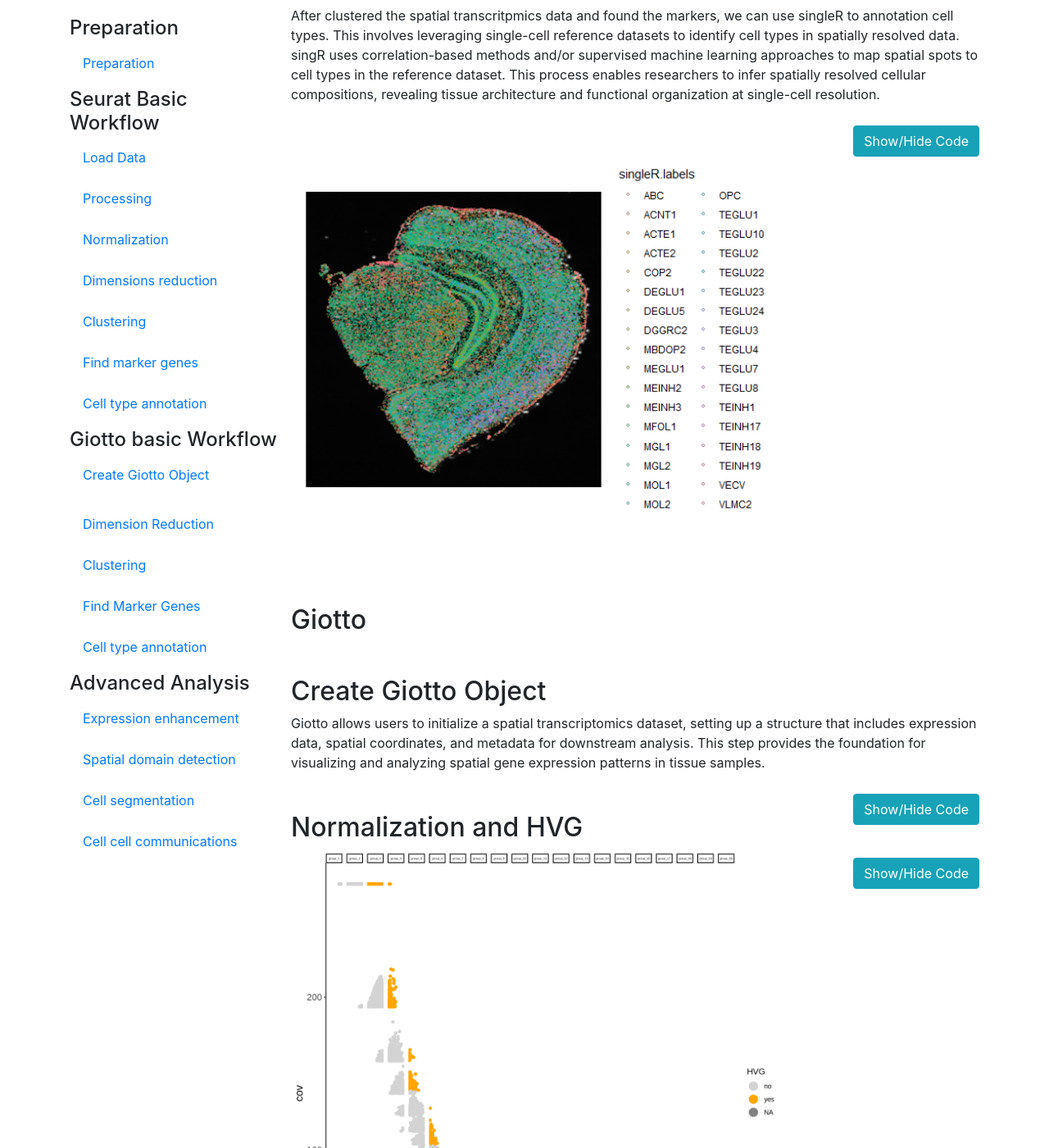
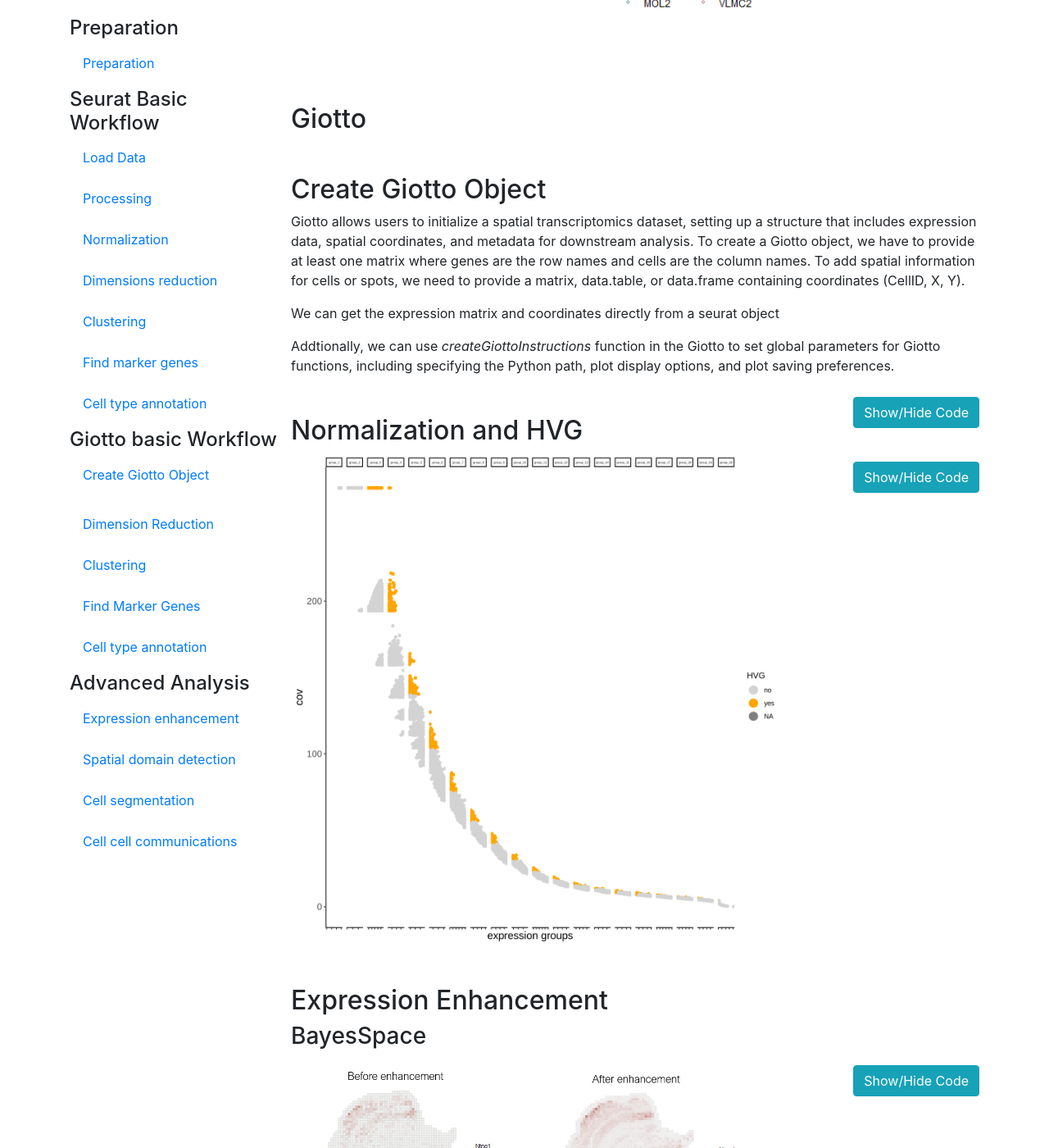
Before and after one commit to STOmicsUS/StereoWorkflow.github.io, a Jekyll site: the page index.html, which Jekyll copies as it is, in a window 1280 px wide and 1400 px high, scrolled down 7510 px. Shown: the whole window at 82% size. Built offline with Jekyll 4.4.1, drawn with Linux system fonts in a browser that asks for light colours; nearby versions of some CDN libraries; some of the changed text lies outside the part shown.

Commit message:
Add files via upload

```diff
--- a/index.html
+++ b/index.html
@@ -414,40 +414,6 @@
             </div>
             <img src="images/seurat/heatmap.png" alt="Description of image" style="width:600px; height:auto;">
 
-
-                <!-- Spatially Variable Genes Identification -->
-                <h2 id="Spatially Variable Genes Identification" class="mt-5">Spatially Variable Genes Identification
-                </h2>
-                <p>
-                    Spatially variable gene identification aims to detect genes with distinct expression patterns across
-                    different spatial regions within a tissue.
-                    The process typically involves computational methods that leverage spatial information to assess
-                    variability.
-                </p>
-
-
-                <!-- Code block toggle button -->
-                <button class="btn btn btn-info float-right" type="button" data-toggle="collapse" data-target="#SVFCode"
-                    aria-expanded="false" aria-controls="SVFCode">
-                    Show/Hide Code
-                </button>
-
-                <!-- Collapsible code block -->
-                <div class="collapse" id="SVFCode">
-                    <pre><code class="language-r">
-
-st_data.norm2 <- FindSpatiallyVariableFeatures(st_data.norm2, assay="SCT" , features=VariableFeatures(st_data.norm2)[1:1000],selection.method ="markvariogram" )
-spatial_features=st_data.norm2@assays$SCT@meta.features
-spatial_features_sorted <- spatial_features[order(spatial_features$markvariogram.spatially.variable.rank), ]
-#visualize the top 4 spatially variable genes.
-top.features=head(row.names(spatial_features_sorted) , 4)
-SpatialFeaturePlot(st_data.norm2, features = top.features, ncol = 2, alpha = c(0.1, 1))
-
-</code></pre>
-                </div>
-
-                <img src="images/SVF.png" alt="Description of image" style="width:600px; height:auto;">
-
         <!-- Cell Type Annotation  -->
         <h2 id="Seurat cell type annotation" class="mt-5">Cell Type Annotation</h2>
         <p>
@@ -479,17 +445,22 @@
 
     <!-- Giotto Section -->
     <h2 id="Giotto" class="mt-5">Giotto</h2>
-
-                <h2 id="Create Giotto object" class="mt-5">Create Giotto Object</h2>
+    <h2 id="Giotto create giotto object" class="mt-5">Create Giotto Object</h2>
     <p>
     Giotto allows users to initialize a spatial transcriptomics dataset, setting up a structure that
     includes expression data, spatial coordinates, and metadata for downstream analysis.
-                    This step provides the foundation for visualizing and analyzing spatial gene expression patterns in
-                    tissue samples.
+    To create a Giotto object, we have to provide at least one matrix where genes are the row names and cells are the column names.
+    To add spatial information for cells or spots, we need to provide a matrix, data.table, or data.frame containing coordinates (CellID, X, Y).
+    </p>
+    <p>
+    We can get the expression matrix and coordinates directly from a seurat object
+    </p>
+    <p>
+    Addtionally, we can use <i>createGiottoInstructions</i> function in the Giotto to set global parameters for Giotto functions,
+    including specifying the Python path, plot display options, and plot saving preferences.
     </p>
         <!-- Code block toggle on -->
-                <button class="btn btn btn-info float-right" type="button" data-toggle="collapse"
-                    data-target="#CreateGiottoobject" aria-expanded="false" aria-controls="CreateGiottoobject">
+        <button class="btn btn btn-info float-right" type="button" data-toggle="collapse" data-target="#CreateGiottoobject" aria-expanded="false" aria-controls="CreateGiottoobject">
         Show/Hide Code
         </button>
         <!-- Collapsible code block -->
@@ -526,8 +494,7 @@
 nFeature = meta_data$nCount_Spatial,
 mito=meta_data$percent.mito,
 x=meta_data$x,
-    y=meta_data$y
-    )
+y=meta_data$y)
 
 giotto_object=createGiottoObject(raw_exprs = expression_matrix, spatial_locs = coordinates,cell_metadata=metadata,instructions = instructions)
 
```
Also changed, not shown: other parts of index.html (+0 -3 lines). Lines whose indentation alone changed are shown as unchanged.
